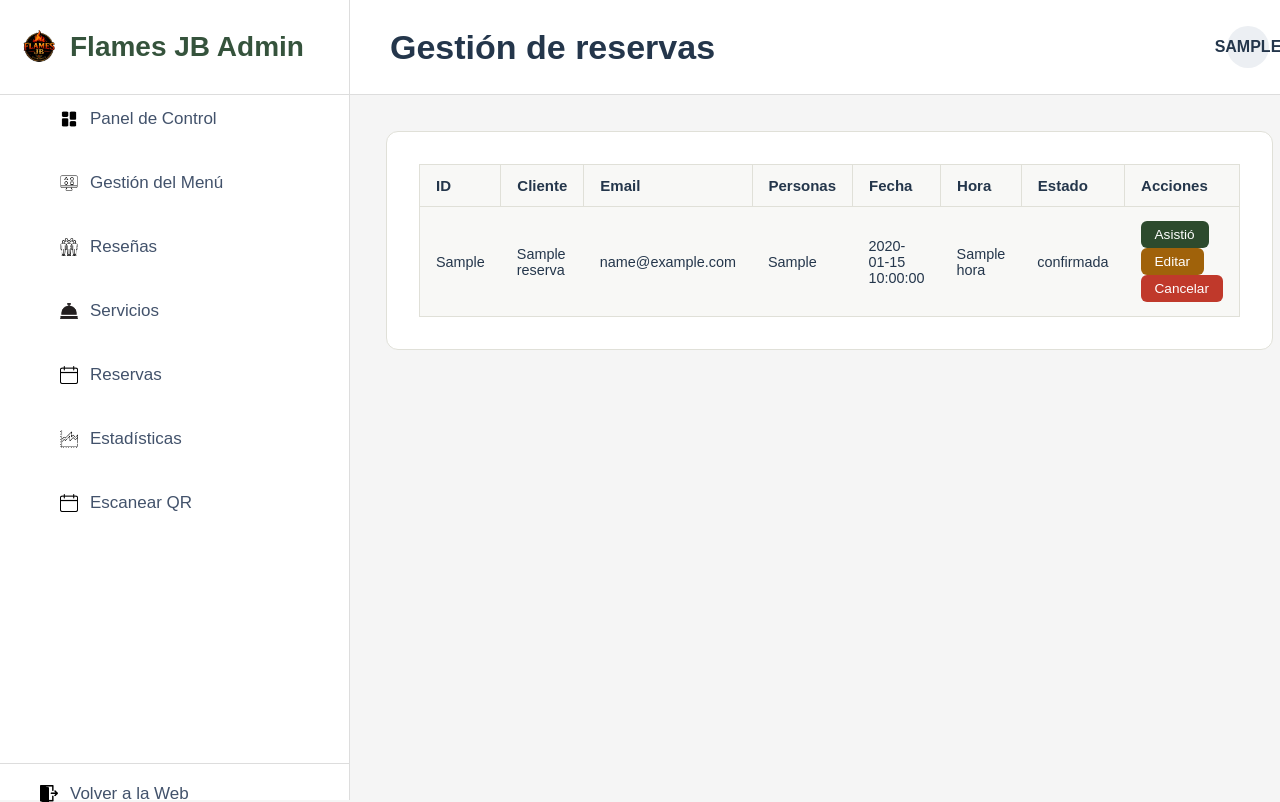
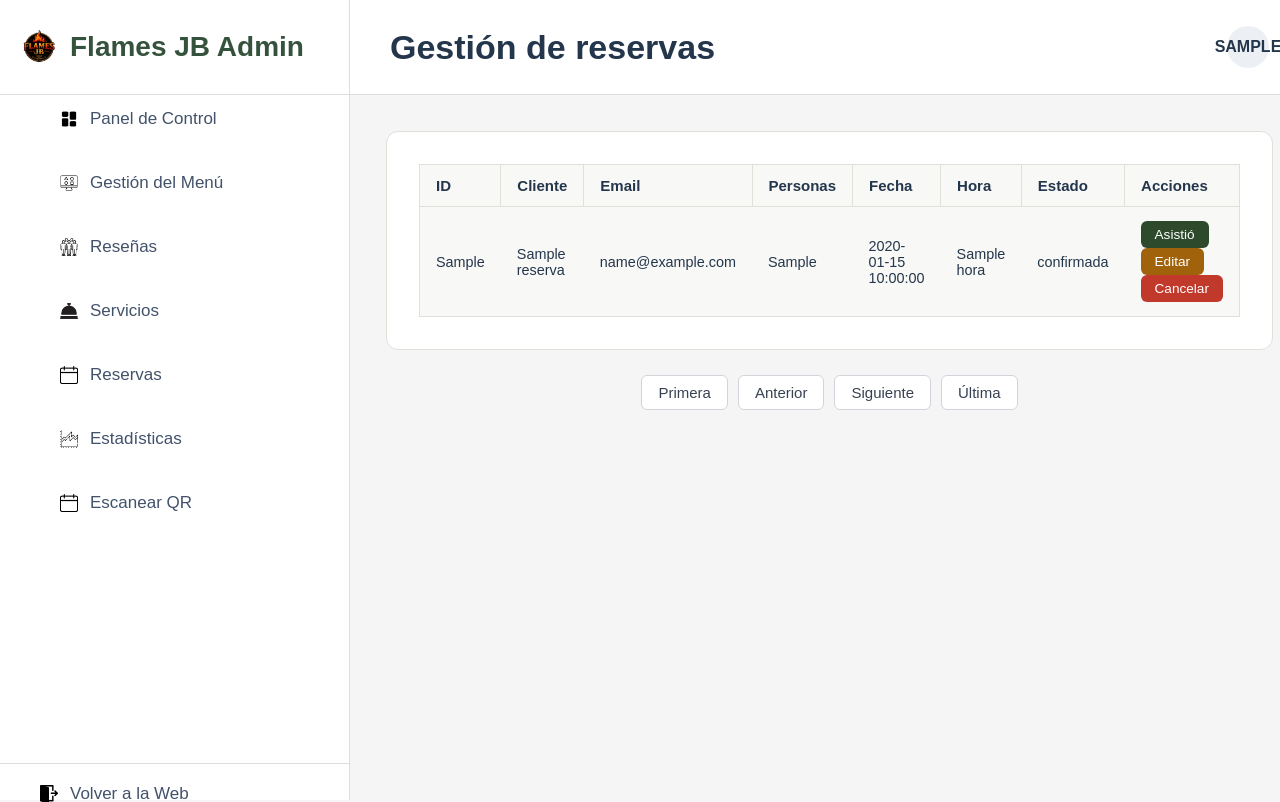
Before and after one commit to matiasnata/proyecto_final, a Flask app: template frontend/templates/admin_reservas.html in a window 1280 px wide. Shown: the top 802 px of the page. Run offline with Flask 3, Linux system fonts and the light colour scheme; the template is opened without the code that fills it: most values are stand-ins (such as "Sample title", 1, 10 or a date in 2020).

Commit message:
frontend: Editar el template admin_reservas.html, agregando los botones de paginacion con su logica correspondiente.

```diff
--- a/frontend/templates/admin_reservas.html
+++ b/frontend/templates/admin_reservas.html
@@ -67,6 +67,26 @@
     </div>
 </div>
 
+<div class="contenedor-paginacion">
+
+    {% if link_first %}
+        <a href="{{ link_first.href }}" class="btn-paginacion">Primera</a>
+    {% endif %}
+
+    {% if link_prev %}
+        <a href="{{ link_prev.href }}" class="btn-paginacion">Anterior</a>
+    {% endif %}
+
+    {% if link_next %}
+        <a href="{{ link_next.href }}" class="btn-paginacion">Siguiente</a>
+    {% endif %}
+
+    {% if link_last %}
+        <a href="{{ link_last.href }}" class="btn-paginacion">Última</a>
+    {% endif %}
+
+</div>
+
 <div id="modalEditar" class="modal-overlay">
     <div class="modal-caja">
         <h3>Editar Reserva <span id="modal_id_texto"></span></h3>
```
